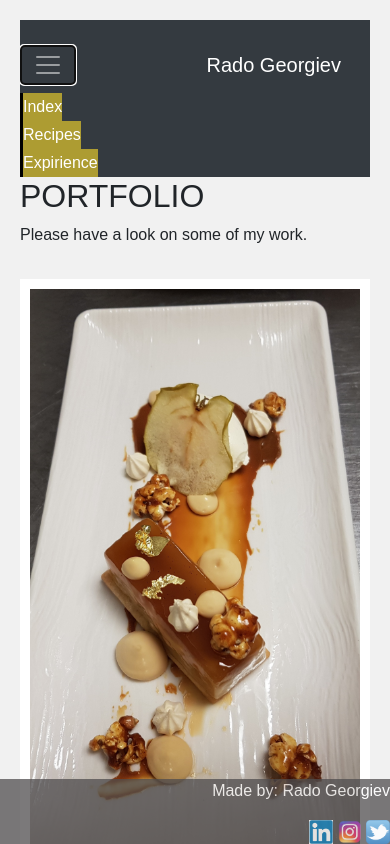
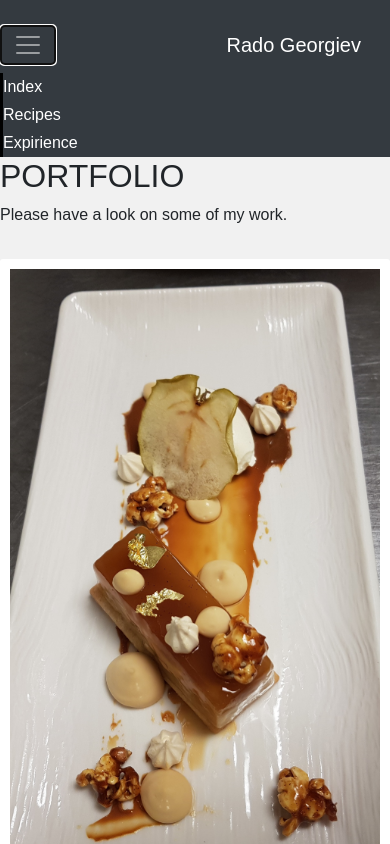
Before and after one commit to radoslav77/website, a plain HTML site: page portfolio1.html in a window 390 px wide. Both pictures are taken after a click on the button "Toggle navigation". Shown: the top 844 px of the page. Drawn offline with nearby package versions, Linux system fonts and the light colour scheme.

Commit message:
Updated HTML and CSS

```diff
--- a/portfolio1.html
+++ b/portfolio1.html
@@ -69,20 +69,24 @@
       <p>Mango cake,boold orange gel,mango cremeux,passionfruit sorbet...</p>
     </div>
   </div>
-</div>
+
 <div class="content">
   <img src="images/walnut.jpg" alt="walnut dessert" style="width:100%" class="fluid">
   <a href="recipes.html"><h3>Walnut and Cream</h3></a>
   <p>Walnut pie,sour cream, spiced pear gel,pear cubes...</p>
 </div>
+</div>
+</div>
 <!-- footer with links to social media-->
 <div class="footer">
 	<p>Made by: Rado Georgiev</p>
+  <div class="links">
 	<a href="https://uk.linkedin.com/in/radoslav-georgiev-89a48a5/" ><img id="logo" src="images/linkedin.png" height="24"></a>
     <a href="https://www.instagram.com/rado5200/"><img id="logo" src="images/insta.png" height="24"></a>
     <a href="https://twitter.com/login"><img id="logo" src="images/twitter.png" height="24"></a>
+  </div>
 </div>
 
-</div>
+
 </body>
 </html>
--- a/style/style1.css
+++ b/style/style1.css
@@ -1,32 +1,32 @@
 body {
   box-sizing: border-box;
-  background-color: #F3E3AC;
-  padding: 20px;
+  background-color: #f3e3ac;
+  padding: 0px;
   font-family: Arial;
 }
 .navbar {
   overflow: hidden;
-color: #4F4C4E;
-padding:25px 10px 0 0;
+  color: #4f4c4e;
+  padding: 25px 10px 0 0;
 }
 .navbar a {
-float:left;
+  float: left;
   display: block;
   color: #f2f2f2;
   text-align: center;
   padding: 2px 3px;
   text-decoration: none;
 }
-.navbar a:hover{
+.navbar a:hover {
   background-color: #ddd;
   color: black;
 }
-.nav-link{
+.nav-link {
   background-color: #ad9c32;
   border-left: 3px solid black;
   float: inherit;
 }
-.nav.brand{
+.nav.brand {
   padding-top: 0 0 20px 15px;
 }
 
@@ -42,7 +42,7 @@ ul.timeline:before {
   left: 29px;
   width: 2px;
   height: 100%;
-  z-index: 400;
+  z-index: 0;
 }
 ul.timeline > li {
   margin: 20px 0;
@@ -58,21 +58,24 @@ ul.timeline > li:before {
   left: 20px;
   width: 20px;
   height: 20px;
-  z-index: 400;
+  z-index: 0;
 }
 .footer {
-  position:fixed;
-  left:0;
-  bottom:0;
-  width:100%;
-  background-color:#4F4C4E;
-  color:white;
-  text-align:right;
+  position: fixed;
+  left: 0;
+  bottom: 0;
+  width: 100%;
+  background-color: #4f4c4e;
+  color: white;
+  text-align: right;
   opacity: 0.75;
 }
-@media screen and (min-width:900px) {
- .footer{
+@media screen and (max-width: 900px) {
+  .footer {
     position: flex;
-    opacity: 0.25;
+    opacity: 0.45;
+  }
+  .nav-link {
+    background-color: transparent;
   }
 }
--- a/style/style2.css
+++ b/style/style2.css
@@ -1,33 +1,7 @@
-.navbar {
-overflow: hidden;
-color: #4F4C4E;
-padding:25px 10px 0 0;
-}
-
-.navbar a {
-float:left;
-display: block;
-color: #f2f2f2;
-text-align: center;
-padding: 2px 3px;
-text-decoration: none;
-}
-.navbar a:hover{
-background-color: #ddd;
-color: black;
-}
-.nav-link{
-background-color: #ad9c32;
-border-left: 3px solid black;
-float: inherit;
-}
-.nav.brand{
-padding-top: 0 0 20px 15px;
-}
 body {
   box-sizing: border-box;
   background-color: #f1f1f1;
-padding: 20px;
+  padding: 0;
   font-family: Arial;
 }
 .main {
@@ -35,49 +9,91 @@ max-width: 1000px;
   margin: auto;
 }
 
+.navbar {
+  overflow: hidden;
+  color: #4f4c4e;
+  padding: 25px 10px 0 0;
+}
+
+.navbar a {
+  float: left;
+  display: block;
+  color: #f2f2f2;
+  text-align: center;
+  padding: 2px 3px;
+  text-decoration: none;
+}
+.navbar a:hover {
+  background-color: #ddd;
+  color: black;
+}
+.nav-link {
+  background-color: #ad9c32;
+  border-left: 3px solid black;
+  float: inherit;
+}
+.nav.brand {
+  padding-top: 0 0 20px 15px;
+}
+
 h1 {
   font-size: 50px;
   word-break: break-all;
 }
+
 .row {
   margin: 8px -16px;
 }
+
 .row,
 .row > .column {
   padding: 8px;
 }
 
-
 .column {
   float: left;
   width: 25%;
+  border-radius: 5px;
+  /**/
 }
+
 .row:after {
-content: "";
+  content: '';
   display: table;
   clear: both;
 }
+
 .content {
   background-color: white;
   padding: 10px;
+  box-shadow: 2px 5px 2px rgba(0, 0, 0, 0.4);
+  border-radius: 3px;
 }
+
+.footer {
+  position: flex;
+  bottom: 0;
+  width: 100%;
+  background-color: #856b7c;
+  color: white;
+  display: flex;
+  justify-content: space-between;
+  opacity: 0.75;
+}
+
 @media screen and (max-width: 900px) {
   .column {
     width: 50%;
+  }
+  .nav-link {
+    background-color: transparent;
   }
 }
 @media screen and (max-width: 600px) {
   .column {
     width: 100%;
   }
+  .nav-link {
+    background-color: transparent;
   }
-.footer {
-position:fixed;
-left:0;
-bottom:0;
-width:100%;
-background-color:#4F4C4E;
-color:white;
-text-align:right;
-opacity: 0.75;
 }
--- a/style/stylerecipes.css
+++ b/style/stylerecipes.css
@@ -1,21 +1,10 @@
 /*SCSS- stylesheet*/
 .navbar {
   overflow: hidden;
-	color: #4F4C4E;
+  color: #4f4c4e;
   padding: 25px 10px 0 0;
-	a {
-		float: left;
-		display: block;
-		color: #f2f2f2;
-		text-align: center;
-		padding: 2px 3px;
-		text-decoration: none;
-		&:hover {
-			background-color: #ddd;
-			color: black;
 }
-	}
-}
+
 .nav-link {
   background-color: #ad9c32;
   border-left: 3px solid black;
@@ -26,24 +15,51 @@
 body {
   box-sizing: border-box;
   background-color: #f1f1f1;
-	padding: 20px;
+  padding: 0;
   font-family: Arial;
   padding-bottom: 50px;
 }
+
+body {
+  box-sizing: border-box;
+  background-color: #f1f1f1;
+  padding: 0;
+  font-family: Arial;
+}
+.main {
+  margin: auto;
+}
+.container {
+  display: flex;
+  flex-direction: column;
+  justify-content: center;
+}
+
 .row {
-	> div {
+  position: flex;
+  justify-content: center;
+}
+
+.row .col-lg-6 {
+  width: 100%;
   padding: 20px;
   border: 2px solid black;
+  margin: 2px;
+}
+
+.footer {
+  position: flex;
+  bottom: 0;
+  width: 100%;
+  background-color: #856b7c;
+  color: white;
+  display: flex;
+  justify-content: space-between;
+  opacity: 0.75;
+}
+
+@media screen and (max-width: 900px) {
+  .nav-link {
+    background-color: transparent;
   }
 }
-.footer {
-	position: fixed;
-	left: 0;
-	bottom: 0;
-	width: 100%;
-	color: black;
-	display: contents;
-	a {
-		display: contents;
-	}
-}
--- a/style/styles.css
+++ b/style/styles.css
@@ -1,19 +1,22 @@
-body, html {
+body,
+html {
   height: 100%;
   margin: 0;
-  font: 400 15px/1.8 "Lato", sans-serif;
+  font: 400 15px/1.8 'Lato', sans-serif;
   color: #777;
 }
 
 .bgimg {
-  background-image: url("images/apple.jpg");
+  background-image: url('https://radoslav77.github.io/pictures/images/apple.jpg');
   height: 50%;
   background-position: center;
   background-repeat: no-repeat;
   background-size: cover;
   position: relative;
+  justify-content: center;
+  align-items: center;
+  text-align: center;
   opacity: 0.75;
-
 }
 
 .caption {
@@ -36,21 +39,21 @@ body, html {
 h3 {
   letter-spacing: 5px;
   text-transform: uppercase;
-  font: 20px "Lato", sans-serif;
+  font: 20px 'Lato', sans-serif;
   color: #111;
 }
 .footer {
-position:fixed;
-left:0;
-bottom:0;
-width:18%;
-background-color:red;
-color:white;
-text-align:left;
+  position: fixed;
+  left: 0;
+  bottom: 0;
+  width: 18%;
+  background-color: red;
+  color: white;
+  text-align: left;
 }
-.navbar{
+.navbar {
   overflow: hidden;
-background-color:#ad9c32
+  background-color: #ad9c32;
 }
 /*Style the topnav links*/
 .navbar a {
@@ -61,7 +64,7 @@ text-align: center;
   padding: 2px 3px;
   text-decoration: none;
 }
-.navbar a:hover{
+.navbar a:hover {
   background-color: #ddd;
   color: black;
 }
@@ -69,15 +72,16 @@ color: black;
   column-count: 2;
   column-gap: 80px;
   padding: 10px 80px 110px 250px;
-column-rule-style:solid;
-column-rule-width:1px;
+  column-rule-style: solid;
+  column-rule-width: 1px;
   width: 70%;
 }
+
 h2 {
-column-span:all;
+  column-span: all;
 }
 .button {
-  background-color: #4CAF50;
+  background-color: #4caf50;
   color: white;
   padding: 12px 32px 0px 0px;
   text-align: center;
@@ -88,20 +92,52 @@ column-span:all;
   margin-left: 200px;
 }
 .button1 {
+  padding: 10px;
   background-color: white;
   color: black;
   border: 2px solid red;
   width: 17%;
+  overflow: hidden;
 }
 .button2 {
+  padding: 10px;
   background-color: white;
   color: black;
   border: 2px solid red;
   width: 17%;
+  overflow: hidden;
 }
 .button3 {
+  padding: 10px;
   background-color: white;
   color: black;
   border: 2px solid red;
   width: 17%;
+  overflow: hidden;
 }
+
+@media screen and (max-width: 900px) {
+  .footer {
+    display: none;
+    opacity: 0.5;
+  }
+  .newspaper {
+    width: 80%;
+    padding: 3px;
+    column-count: 1;
+    text-align: center;
+    padding-left: 40px;
+  }
+  .button1 {
+    font-size: 15px;
+    padding: 4px;
+  }
+  .button2 {
+    font-size: 15px;
+    padding: 4px;
+  }
+  .button3 {
+    font-size: 15px;
+    padding: 4px;
+  }
+}
```
Also changed, not shown: index.html (+2 -5 lines), recipes.html (+13 -11 lines). Lines whose indentation alone changed are shown as unchanged.
